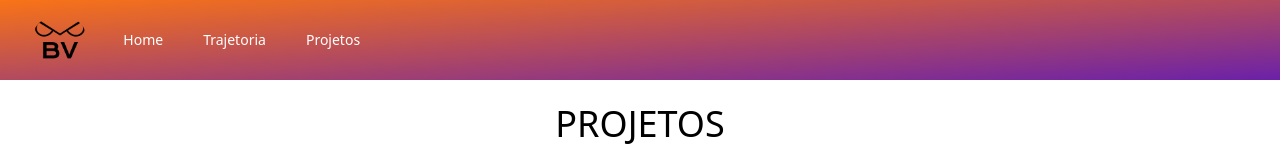
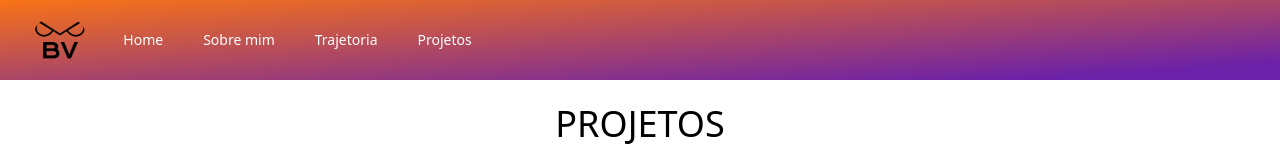
Before and after one commit to brunovicenters/Portfolio-Angular, an Angular app: page /projetos in a window 1280 px wide. Shown: the top 160 px of the page. Built offline with nearby package versions, Linux system fonts and the light colour scheme.

Commit message:
Changed bg gradient

```diff
--- a/src/app/navbar/navbar.component.html
+++ b/src/app/navbar/navbar.component.html
@@ -1,4 +1,4 @@
-<nav class="navbar bg-gradient-to-tl from-purple-800 to-orange-500 py-2">
+<nav class="navbar bg-gradient-to-tl from-purple-800 from-10% to-orange-500 py-2">
   <div class="mx-auto max-w-7xl px-2 sm:px-6 lg:px-8">
     <div class="relative flex h-16 items-center justify-between">
       <div class="absolute inset-y-0 left-0 flex items-center sm:hidden">
@@ -32,6 +32,7 @@
           <div class="flex items-center space-x-4">
             <!-- Current: "bg-gray-900 text-white", Default: "text-gray-300 hover:bg-gray-700 hover:text-white" -->
             <a routerLink="/home" class="text-white hover:bg-gray-700 rounded-md px-3 py-2 text-sm font-medium" aria-current="page">Home</a>
+            <a href="/home#sobre-mim" class="text-white hover:bg-gray-700 rounded-md px-3 py-2 text-sm font-medium" aria-current="page">Sobre mim</a>
             <a href="/home#trajetoria" class="text-white hover:bg-gray-700 rounded-md px-3 py-2 text-sm font-medium" aria-current="page">Trajetoria</a>
             <a routerLink="/projetos" class="text-white hover:bg-gray-700 hover:text-white rounded-md px-3 py-2 text-sm font-medium">Projetos</a>
           </div>
```
